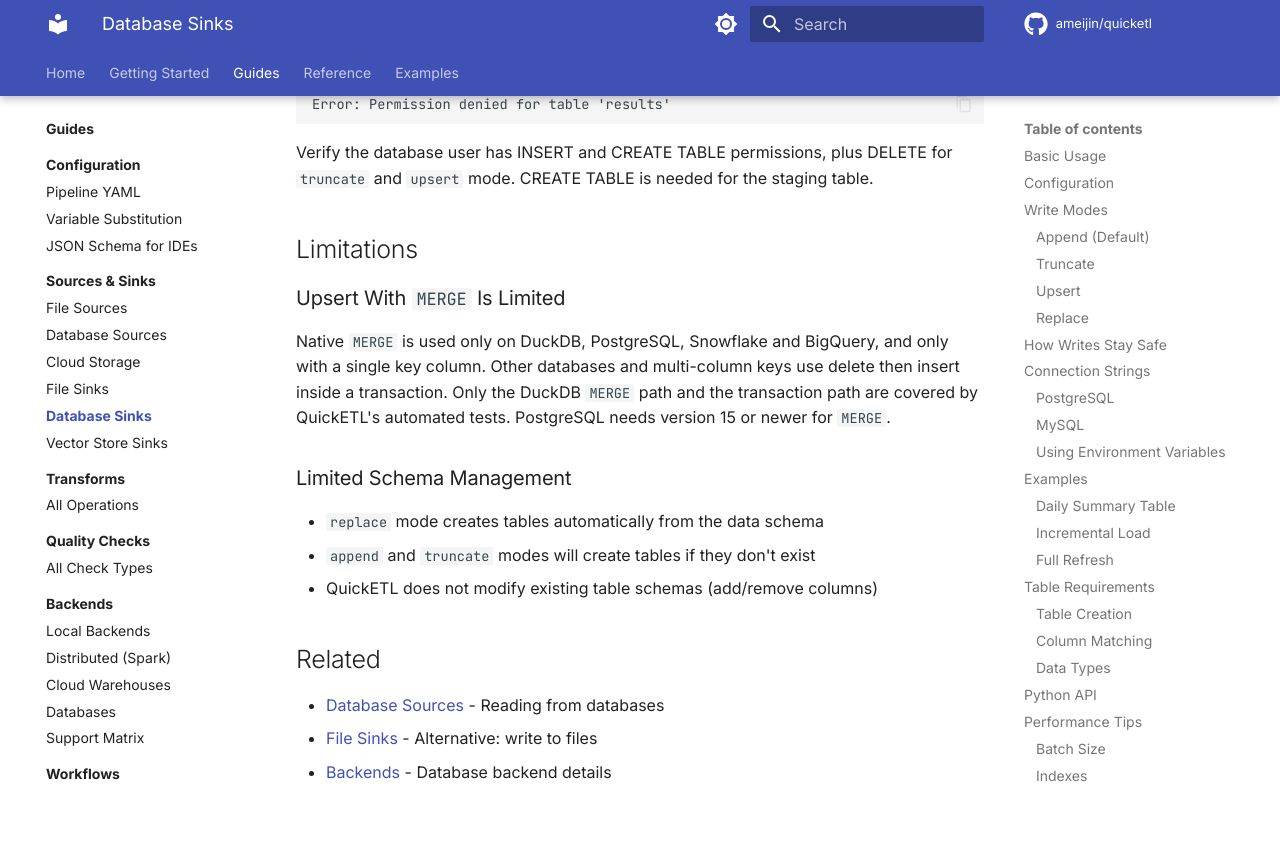
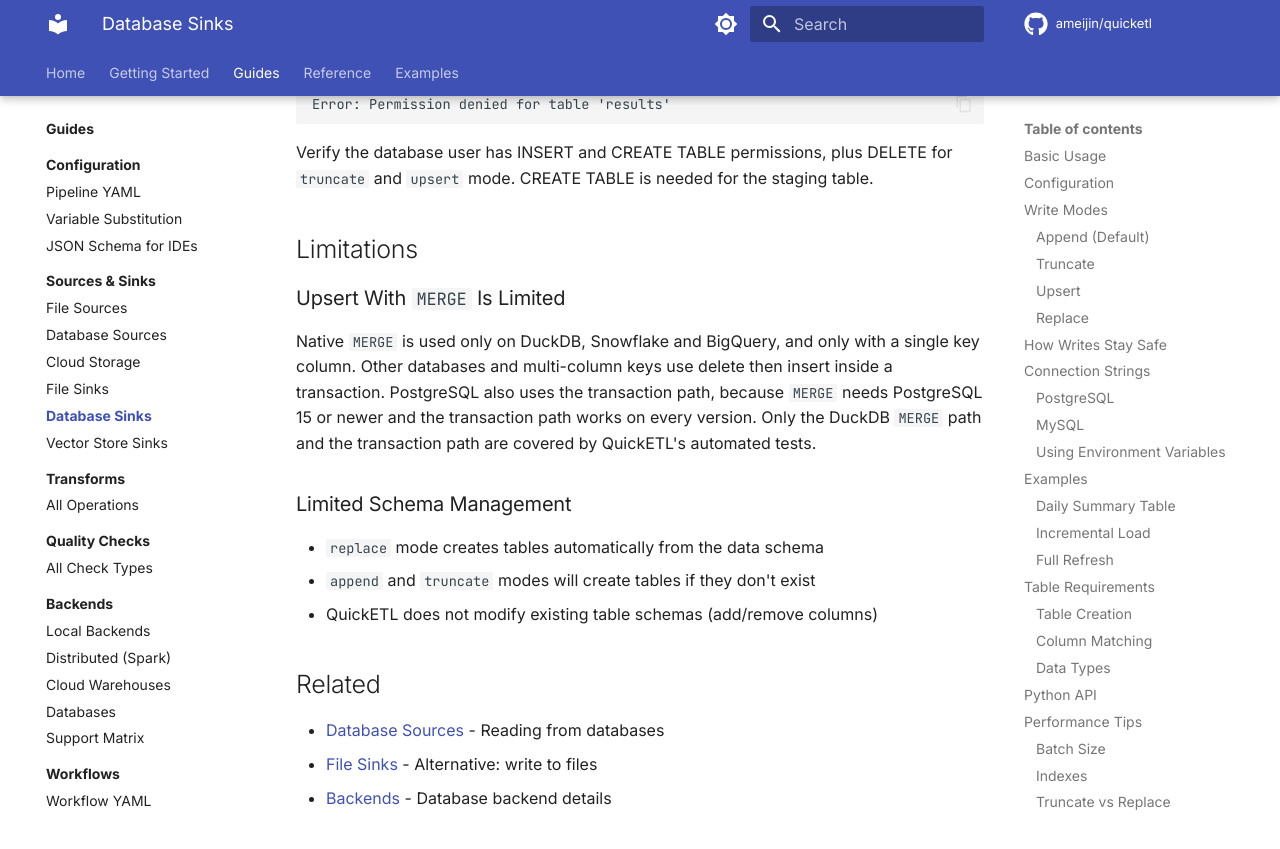
Before and after one commit to ameijin/quicketl, an MkDocs documentation site: the page built from docs/guides/io/database-sinks.md, in a window 1280 px wide and 900 px high, scrolled down 8391 px. Shown: the top 849 px of the window. Built offline with MkDocs 1.6.1 and Material for MkDocs 9.7.7, drawn with Linux system fonts in a browser that asks for light colours; comment, search, counter and statistics services are not loaded; the version menu is left out; some of the changed text lies outside the part shown.

Commit message:
fix(sink): keep PostgreSQL upserts on the transaction path
MERGE needs PostgreSQL 15 or newer, and nothing here tests it against
PostgreSQL. Using it would make upsert fail on older servers where it
works today. PostgreSQL keeps delete then insert in one transaction,
which works on every version.

Co-Authored-By: Claude Opus 5.5 <noreply@anthropic.com>

```diff
--- a/docs/guides/io/database-sinks.md
+++ b/docs/guides/io/database-sinks.md
@@ -364,7 +364,7 @@ Verify the database user has INSERT and CREATE TABLE permissions, plus DELETE fo
 
 ### Upsert With `MERGE` Is Limited
 
-Native `MERGE` is used only on DuckDB, PostgreSQL, Snowflake and BigQuery, and only with a single key column. Other databases and multi-column keys use delete then insert inside a transaction. Only the DuckDB `MERGE` path and the transaction path are covered by QuickETL's automated tests. PostgreSQL needs version 15 or newer for `MERGE`.
+Native `MERGE` is used only on DuckDB, Snowflake and BigQuery, and only with a single key column. Other databases and multi-column keys use delete then insert inside a transaction. PostgreSQL also uses the transaction path, because `MERGE` needs PostgreSQL 15 or newer and the transaction path works on every version. Only the DuckDB `MERGE` path and the transaction path are covered by QuickETL's automated tests.
 
 ### Limited Schema Management
 
```
Also changed, not shown: other parts of docs/guides/io/database-sinks.md (+1 -1 lines), 1 other file.
